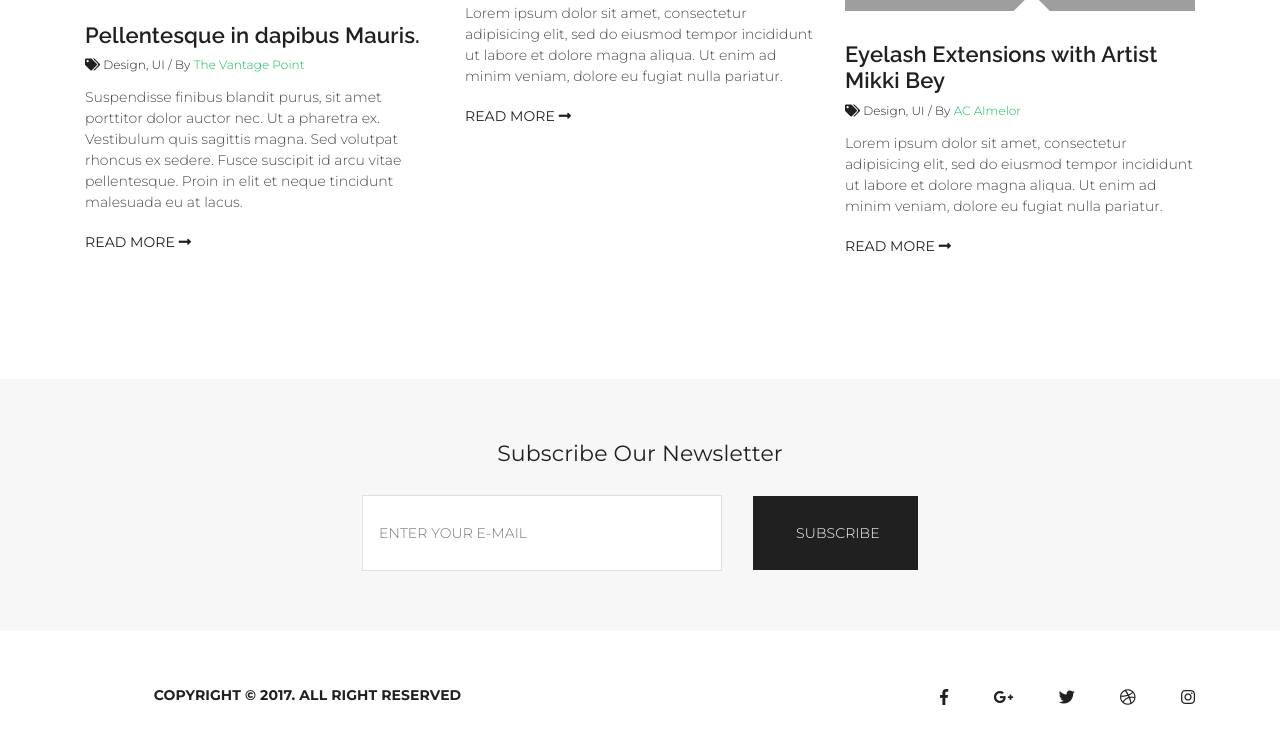
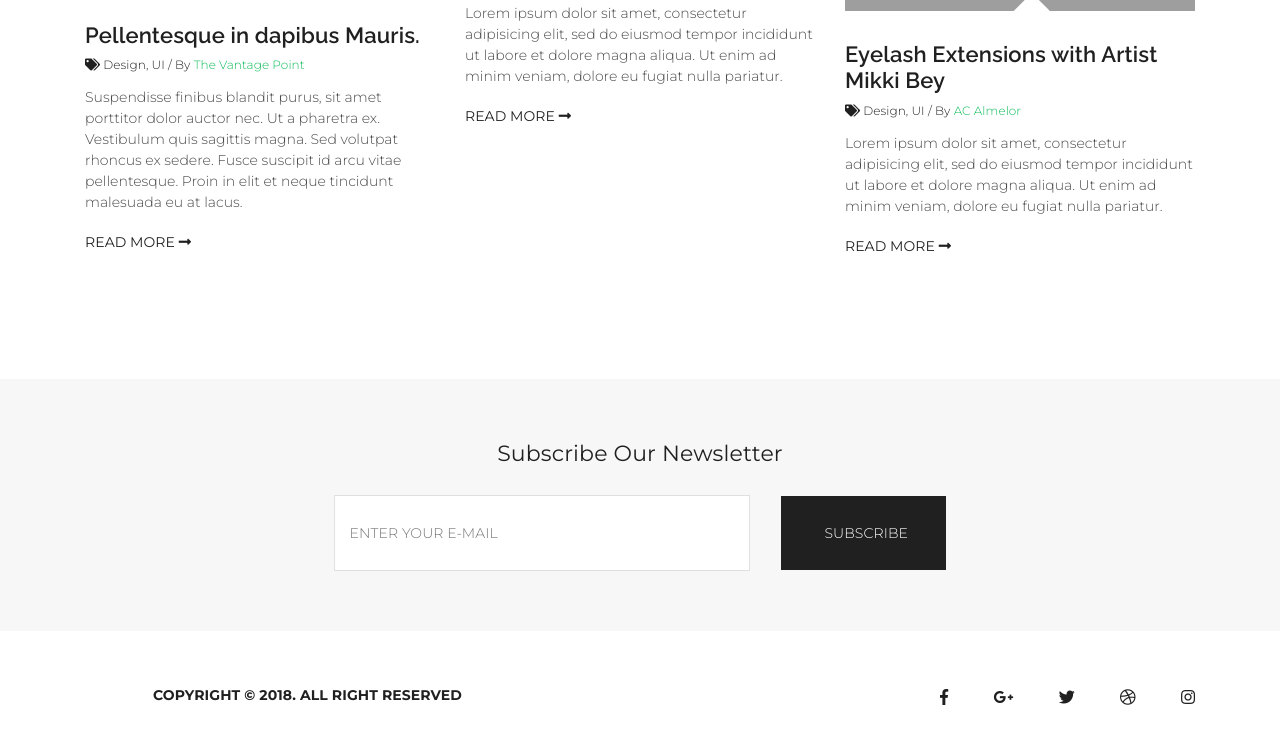
Before and after one commit to coatceatl/blog, a website: page index.html in a window 1280 px wide. Shown: the part 1353-2101 px from the top of the page. Drawn offline with Linux system fonts and the light colour scheme; grey boxes are pictures that could not be loaded.

Commit message:
changed subscribe

```diff
--- a/index.html
+++ b/index.html
@@ -211,8 +211,8 @@
             </div>
             <div class='col-12 mx-auto'>
               <form action='#' class='form mx-auto'>
-                <input type='email' placeholder='Enter your e-mail' class='form-input' required />
-                <button type='submit' class='form-btn'>Subscribe</button>
+                <input type='email' placeholder='Enter your e-mail' class='col-12 col-sm-6 col-md-4 form-input' required />
+                <button type='submit' class='col-12 col-sm-4 form-btn'>Subscribe</button>
               </form>
             </div>
           </div>
@@ -243,7 +243,7 @@
             </ul>
           </div>
           <div class='col-12 col-md-6 col-lg-5 text-center'>
-            <p class='copyright'>Copyright © 2017. All right reserved</p>
+            <p class='copyright'>Copyright © 2018. All right reserved</p>
           </div>
         </div>
       </div>
```
